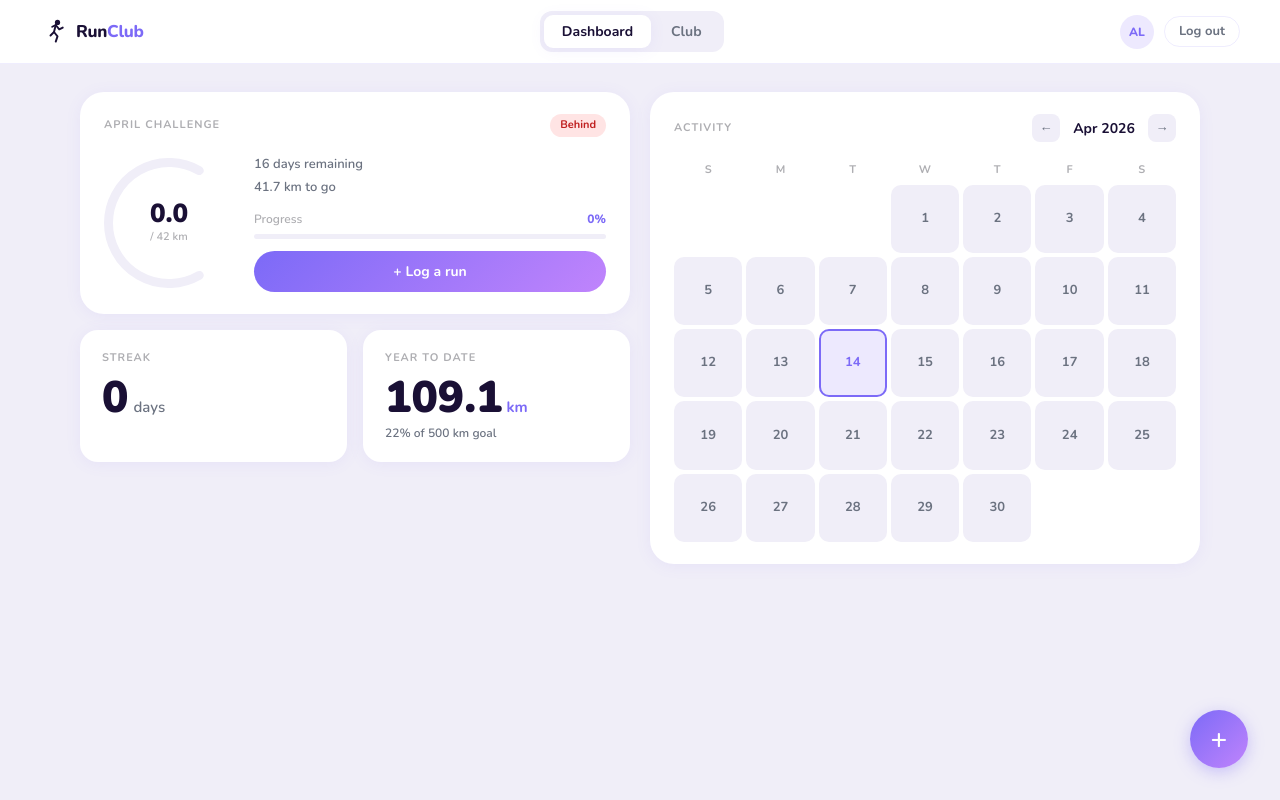
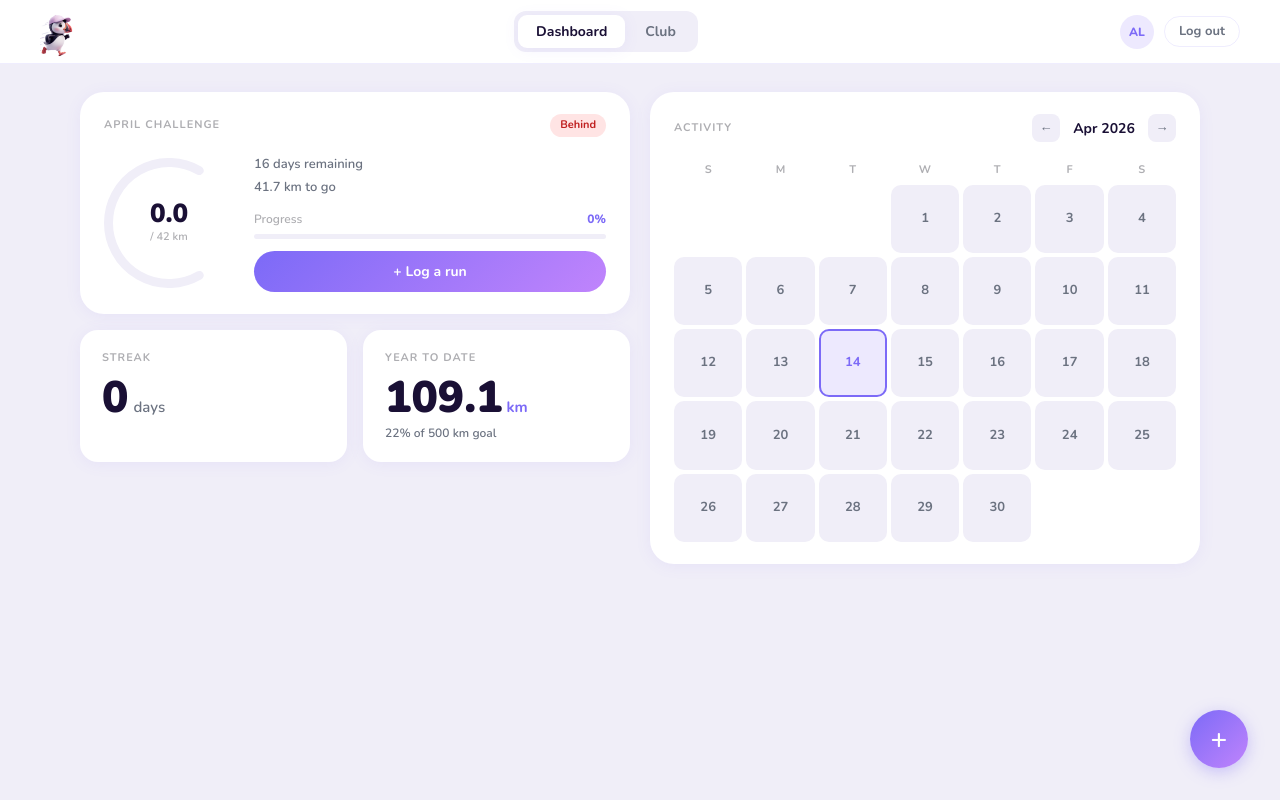
Before and after one commit to andpurnell-code/run-club, a React (Vite) app: page / in a window 1280 px wide. Built offline with nearby package versions, Linux system fonts and the light colour scheme.

Commit message:
Replace nav logo with puffin image

```diff
--- a/src/components/NavBar.tsx
+++ b/src/components/NavBar.tsx
@@ -1,5 +1,6 @@
 import { Link, useLocation } from 'react-router-dom'
 import { t } from '../tokens'
+import puffinLogo from '../assets/puffin.png'
 
 interface Props {
   memberName?: string
@@ -23,17 +24,20 @@ export default function NavBar({ memberName, onLogout }: Props) {
       zIndex: 100,
     }}>
       {/* Logo */}
-      <Link to="/" style={{ textDecoration: 'none', display: 'flex', alignItems: 'center', gap: 8 }}>
-        <svg width="28" height="28" viewBox="0 0 32 32" fill="none">
-          <circle cx="20" cy="5" r="3" fill={t.text} />
-          <path d="M14 10 L18 8 L22 13 L26 11" stroke={t.text} strokeWidth="2.2" strokeLinecap="round" strokeLinejoin="round" fill="none"/>
-          <path d="M18 8 L16 16 L12 20" stroke={t.text} strokeWidth="2.2" strokeLinecap="round" strokeLinejoin="round" fill="none"/>
-          <path d="M16 16 L20 21 L18 27" stroke={t.text} strokeWidth="2.2" strokeLinecap="round" strokeLinejoin="round" fill="none"/>
-        </svg>
-        <span style={{ fontWeight: 800, fontSize: 17, letterSpacing: -0.3 }}>
-          <span style={{ color: t.text }}>Run</span>
-          <span style={{ color: t.accent }}>Club</span>
-        </span>
+      <Link to="/" style={{ textDecoration: 'none', display: 'flex', alignItems: 'center' }}>
+        <div style={{ width: 52, height: 52, overflow: 'hidden', flexShrink: 0 }}>
+          <img
+            src={puffinLogo}
+            alt="Run Club"
+            style={{
+              width: '140%',
+              height: '140%',
+              objectFit: 'cover',
+              marginLeft: '-18%',
+              marginTop: '-10%',
+            }}
+          />
+        </div>
       </Link>
 
       {/* Tabs */}
```
Also changed, not shown: src/assets/puffin.png (added).
